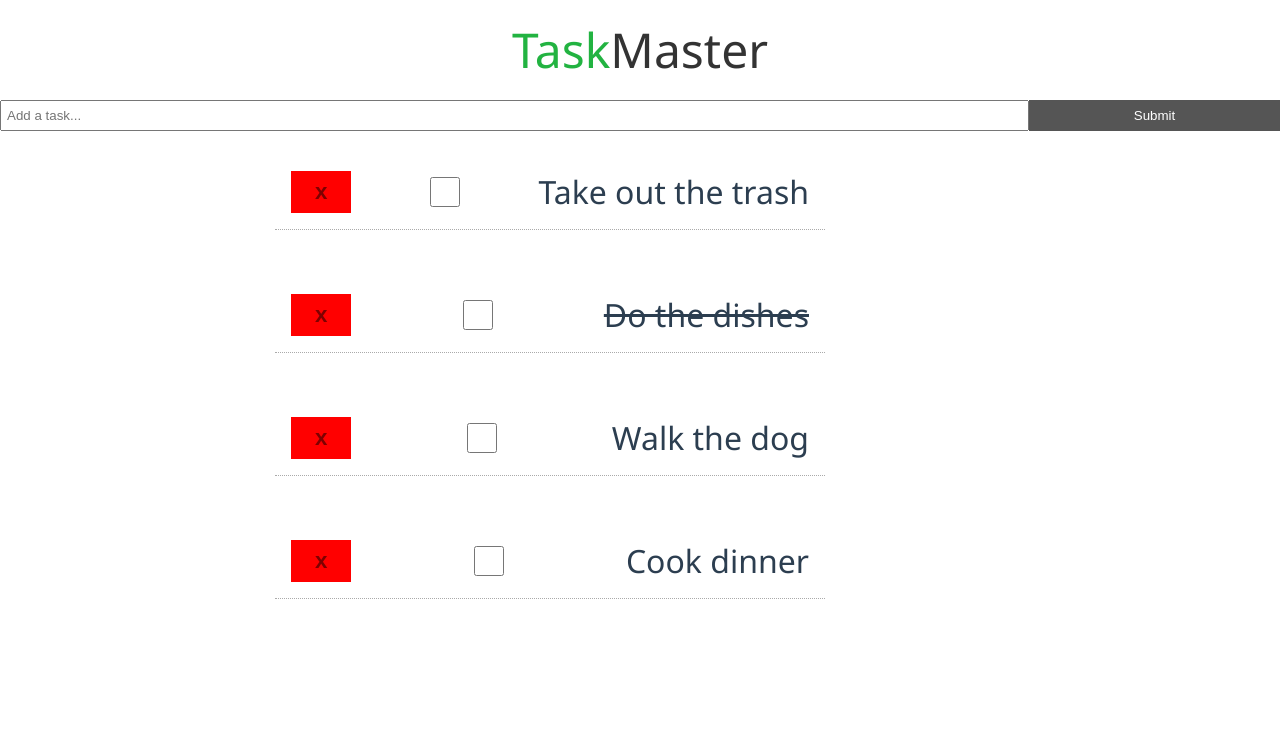
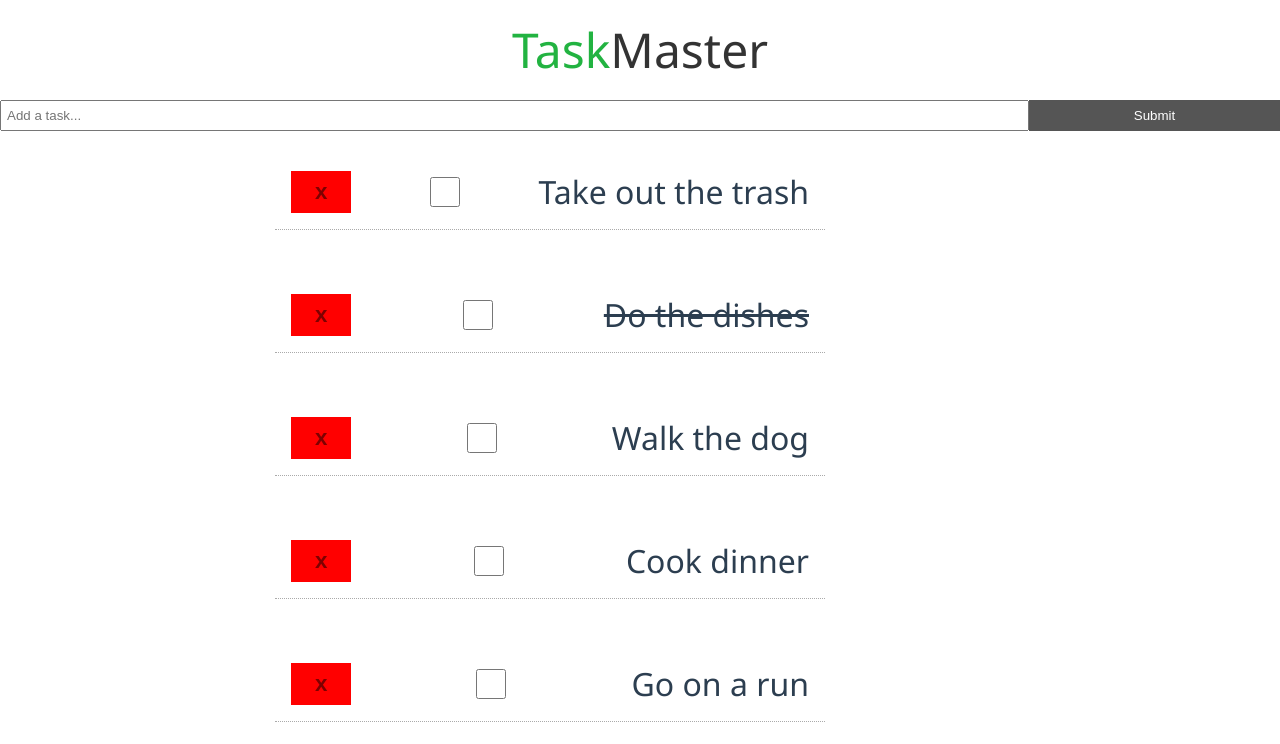
Before and after one commit to denimcouch/task-master-vue, a Vue app: page / in a window 1280 px wide. Shown: the top 744 px of the page. Built offline with nearby package versions, Linux system fonts and the light colour scheme; data requests are answered from the project's data file.

Commit message:
POST request works

```diff
--- a/db.json
+++ b/db.json
@@ -1,24 +1,29 @@
 {
   "tasks": [
     {
-      "id":1,
+      "id": 1,
       "title": "Take out the trash",
       "completed": false
     },
     {
-      "id":2,
+      "id": 2,
       "title": "Do the dishes",
       "completed": true
     },
     {
-      "id":3,
+      "id": 3,
       "title": "Walk the dog",
       "completed": false
     },
     {
-      "id":4,
+      "id": 4,
       "title": "Cook dinner",
       "completed": false
+    },
+    {
+      "title": "Go on a run",
+      "completed": false,
+      "id": 5
     }
   ]
 }
--- a/src/App.vue
+++ b/src/App.vue
@@ -29,7 +29,17 @@ export default {
     },
     addTask(newTask) {
       console.log(newTask);
-      this.tasks = [...this.tasks, newTask];
+      const taskOptions = {
+        method:"POST",
+        headers: {
+          "Content-Type": "application/json",
+          Accept: "application/json"
+        },
+        body: JSON.stringify(newTask)
+      };
+      fetch("http://localhost:3000/tasks", taskOptions)
+      .then(res => res.json())
+      .then(task => this.tasks = [...this.tasks, task])
     }
   },
   created() {
--- a/src/components/AddTask.vue
+++ b/src/components/AddTask.vue
@@ -13,8 +13,6 @@
 </template>
 
 <script>
-import {v4 as uuidv4 } from 'uuid';
-
 export default {
   name: "AddTask",
   data() {
@@ -25,7 +23,6 @@ export default {
   methods: {
     addTask() {
       const newTask = {
-        id: uuidv4(),
         title: this.title,
         completed: false
       };
```
